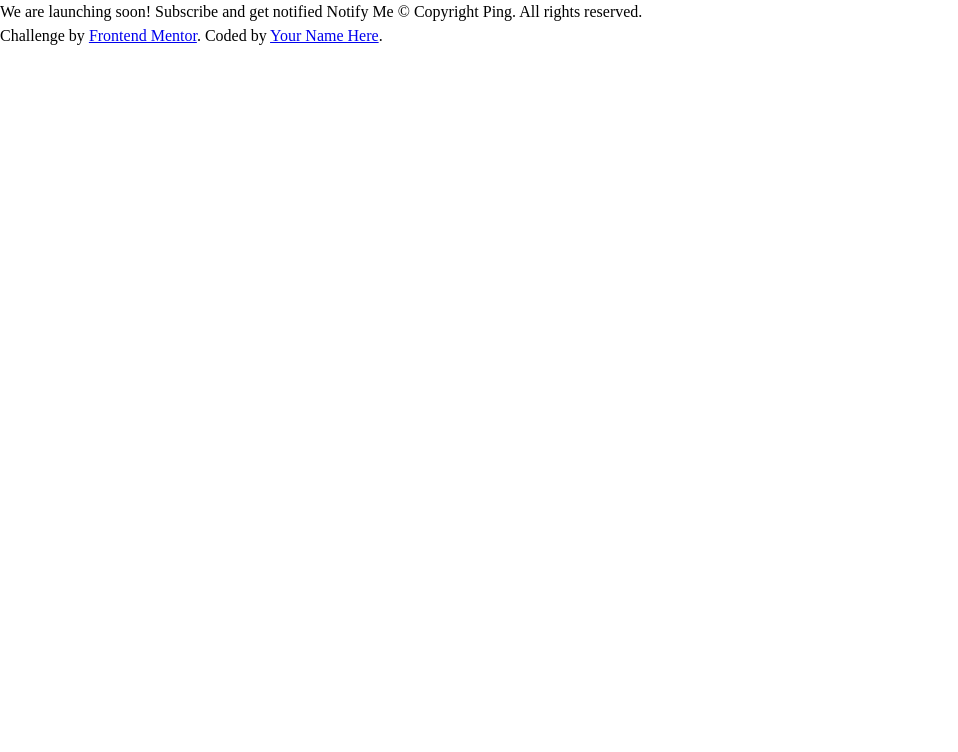
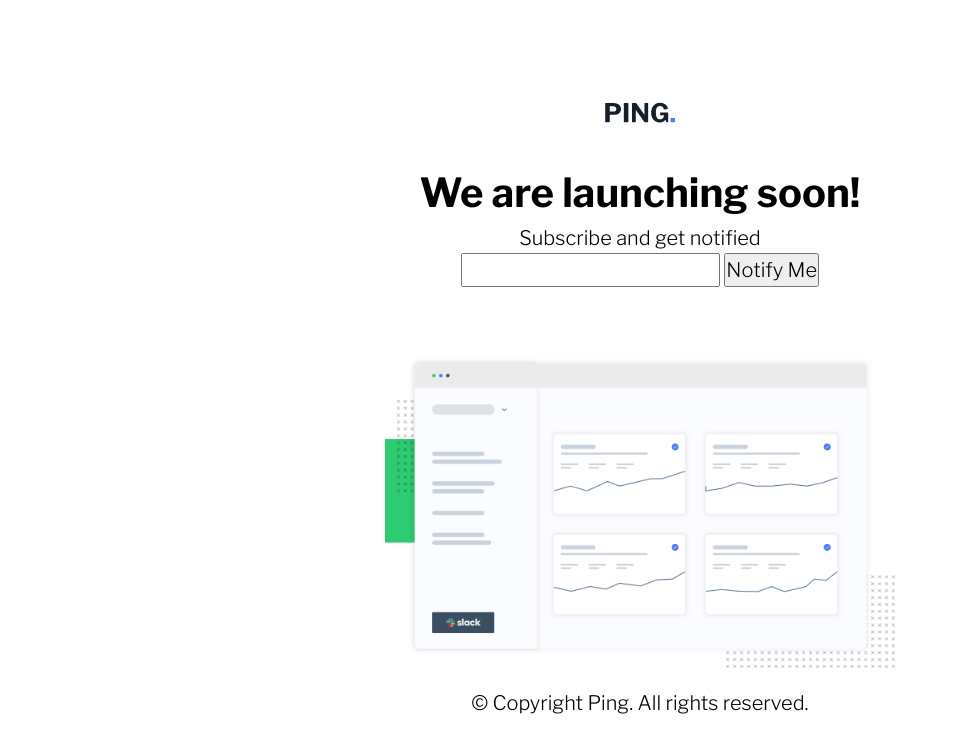
Before and after one commit to MahdiSohaily/ping-coming-soon-page-master, a website: page index.html in a window 1280 px wide. Shown: the whole page, without its empty margins (0-958 px from the left). Drawn offline with nearby package versions, Linux system fonts and the light colour scheme.

Commit message:
Add header styles

```diff
--- a/index.html
+++ b/index.html
@@ -16,21 +16,28 @@
 </head>
 
 <body>
-
-  We are launching soon!
-
-  Subscribe and get notified
-
-  Notify Me
-
-  &copy; Copyright Ping. All rights reserved.
-
+<div class="wrapper">
+  <header>
+    <img class="logo" src="./images/logo.svg" alt="website logo">
+  </header>
+  <main>
+    <h1 class="primary-header">We are launching <span class="highlighted">soon!</span></h1>
+    <p class="desc">Subscribe and get notified</p>
+    <form action="#" method="post">
+      <input type="email" name="email" id="email" aria-label="email">
+      <button class="btn" type="submit">Notify Me</button>
+    </form>
+    <img class="hero-image" src="./images/illustration-dashboard.png" alt="illustration-dashboard">
+  </main>
   <footer>
-    <p class="attribution">
-      Challenge by <a href="https://www.frontendmentor.io?ref=challenge" target="_blank">Frontend Mentor</a>.
-      Coded by <a href="#">Your Name Here</a>.
-    </p>
+    <ul>
+      <li><a href="#"></a></li>
+      <li><a href="#"></a></li>
+      <li><a href="#"></a></li>
+    </ul>
+    <p>&copy; Copyright Ping. All rights reserved.</p>
   </footer>
+</div>
 </body>
 
 </html>
--- a/styles.css
+++ b/styles.css
@@ -4,7 +4,29 @@
   --very-dark-blue: hsl(209, 33%, 12%);
   --light-red: hsl(354, 100%, 66%);
   --gray: hsl(0, 0%, 59%);
-    --font-family: 'Libre Franklin', sans-serif;
+  --font-family: "Libre Franklin", sans-serif;
+  --fs-100: 0.7rem;
+  --fs-200: 1rem;
+  --fs-300: 1.25rem;
+  --fs-400: 2rem;
+  --fs-500: 2.5rem;
+  --fs-600: 3rem;
+  --fs-700: 3.5rem;
+  --fs-800: 5rem;
+  --fs-900: 7rem;
+  --fw-regular: 300;
+  --fw-semi-bold: 600;
+  --fw-bold: 700;
+  --size-100: 0.5em;
+  --size-200: 1em;
+  --size-300: 2em;
+  --size-400: 2.5em;
+  --size-500: 3.0em;
+  --size-600: 3.5em;
+  --size-700: 4em;
+  --size-800: 5em;
+  --size-900: 7em;
+  --size-xl: 9em;
 }
 
 /* Box sizing rules */
@@ -18,12 +40,11 @@
 * {
   margin: 0;
   padding: 0;
-  font: inherit;
 }
 
 /* Remove list styles on ul, ol elements with a list role, which suggests default styling will be removed */
-ul[role='list'],
-ol[role='list'] {
+ul,
+ol {
   list-style: none;
 }
 
@@ -37,6 +58,12 @@ body {
   min-height: 100vh;
   text-rendering: optimizeSpeed;
   line-height: 1.5;
+  display: flex;
+  justify-content: center;
+  align-items: center;
+  font-family: var(--font-family);
+  font-size: var(--fs-300);
+  font-weight: var(--fw-regular);
 }
 
 /* A elements that don't have a class get default styles */
@@ -74,3 +101,29 @@ select {
     scroll-behavior: auto !important;
   }
 }
+
+/* general styling */
+.wrapper {
+  max-width: min(550px, 90%);
+  margin: auto;
+  text-align: center;
+}
+
+header {
+    display: flex;
+    justify-content: center;
+    align-items: center;
+    padding-block: var(--size-200);
+}
+
+main {
+    padding: var(--size-200);
+}
+
+/* component styles */
+.logo{
+    max-width: 70px;
+}
+.hero-image {
+    margin-top:var(--size-600) ;
+}
```
Lines whose indentation alone changed are shown as unchanged.
